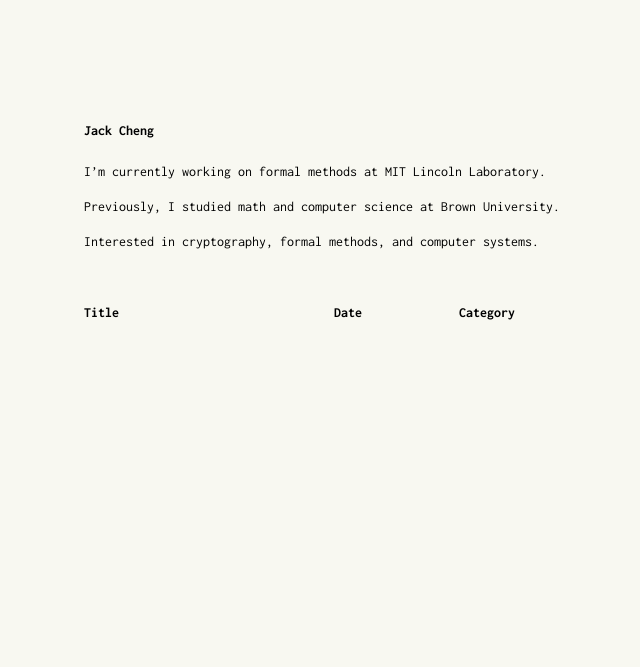
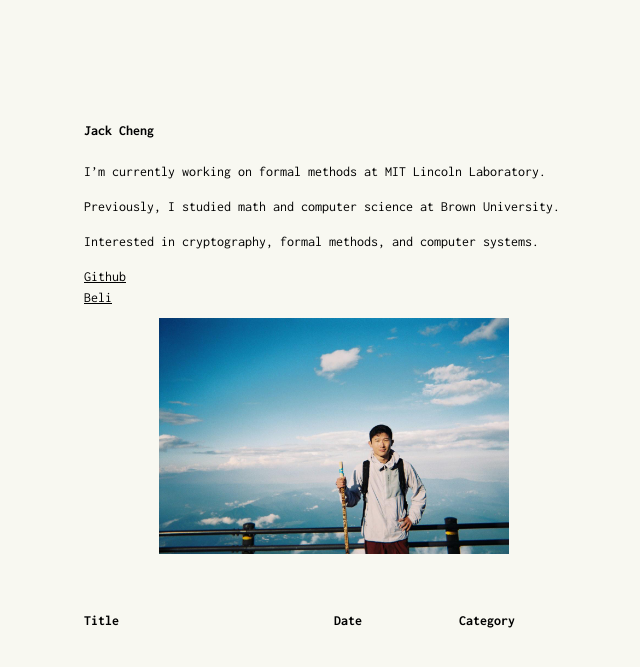
Before and after one commit to 7-jack/7-jack.github.io, a Jekyll site: the page built from index.md, in a window 1280 px wide. Shown: the top 667 px of the page, without its empty margins (306-946 px from the left). Built offline with Jekyll 4.4.1, drawn with Linux system fonts in a browser that asks for light colours.

Commit message:
save intermediate picture

```diff
--- a/_sass/bio.scss
+++ b/_sass/bio.scss
@@ -24,3 +24,21 @@
   padding: 0;
   list-style: none;
 }
+
+.bio__photo {
+  text-align: center;
+}
+
+#fuji {
+  max-width: 70%;
+  margin: 10px auto;
+}
+
+#fuji img {
+  max-width: 100%;
+  text-align: center;
+}
+
+figure figcaption {
+  text-align: center;
+}
--- a/index.md
+++ b/index.md
@@ -7,3 +7,12 @@ I'm currently working on formal methods at MIT Lincoln Laboratory.
 Previously, I studied math and computer science at Brown University.
 
 Interested in cryptography, formal methods, and computer systems.
+
+{% include socials.html %}
+
+<div class="bio__photo">
+<figure id="fuji">
+    <img src="/assets/pics/fuji.JPG" alt="missing" style="max-width=100%"/>
+    <!-- <figcaption><small><i>on top of the world!</i></small></figcaption> -->
+</figure>
+</div>
```
Also changed, not shown: _includes/header.html (+9 -1 lines).
